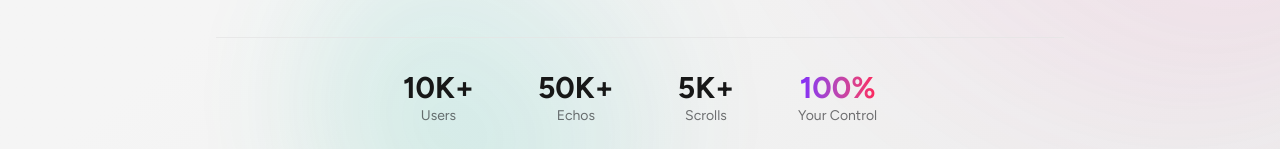
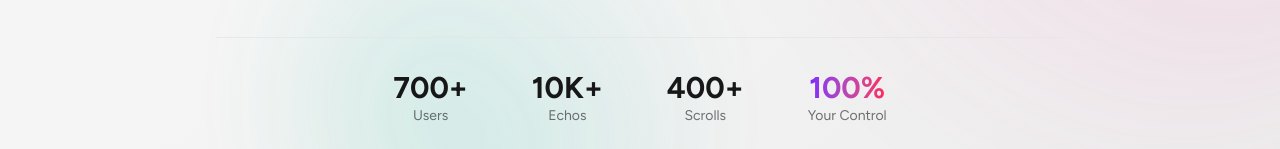
Before and after one commit to salam-07/Echo, a React (Vite) app in the folder frontend/: page / in a window 1280 px wide. Shown: the part 803-952 px from the top of the page. Built offline with nearby package versions, Linux system fonts and the light colour scheme; no server answers; a web font is replaced by a local one.

Commit message:
Update stats values in HeroSection component

```diff
--- a/frontend/src/components/landing/HeroSection.jsx
+++ b/frontend/src/components/landing/HeroSection.jsx
@@ -138,9 +138,9 @@ const HeroSection = () => {
                 {/* Stats Row */}
                 <div className="container mx-auto max-w-4xl px-4 sm:px-6">
                     <div className="flex flex-wrap items-center justify-center gap-8 lg:gap-16 mt-12 lg:mt-16 pt-8 border-t border-base-200/80">
-                        <Stat value="10K+" label="Users" />
-                        <Stat value="50K+" label="Echos" />
-                        <Stat value="5K+" label="Scrolls" />
+                        <Stat value="700+" label="Users" />
+                        <Stat value="10K+" label="Echos" />
+                        <Stat value="400+" label="Scrolls" />
                         <Stat value="100%" label="Your Control" highlight />
                     </div>
                 </div>
```
